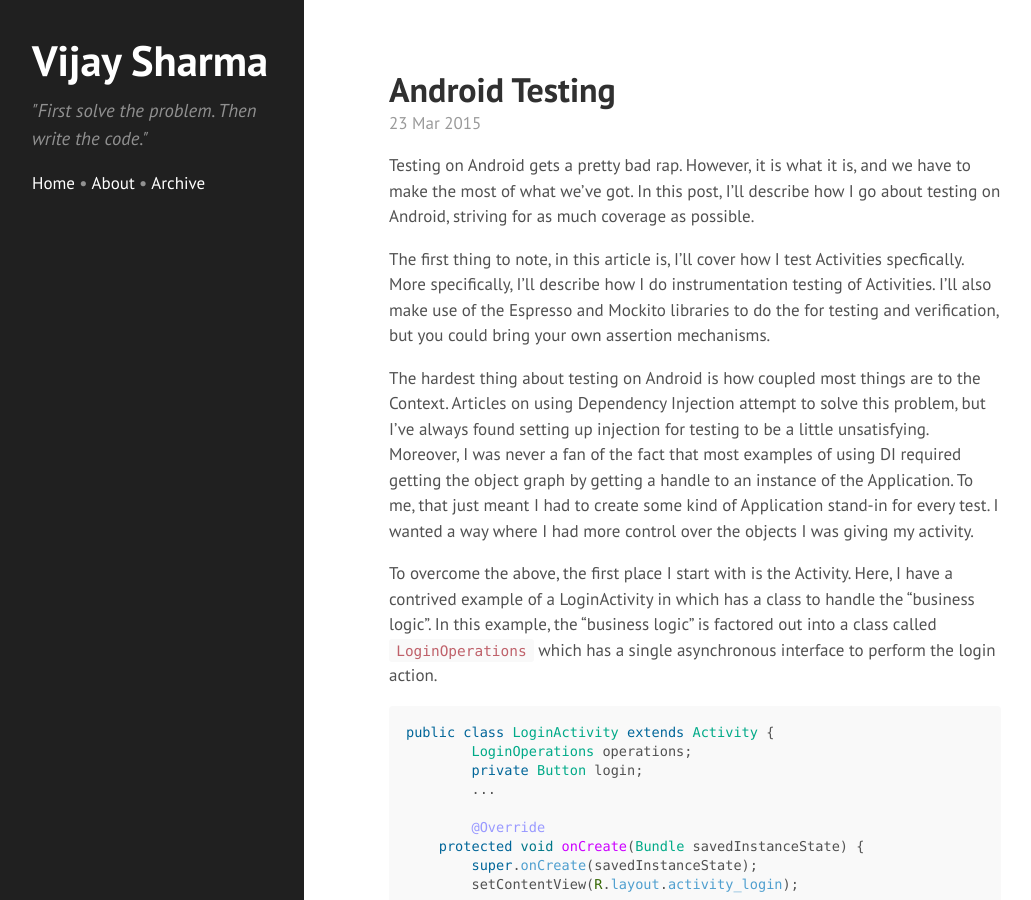
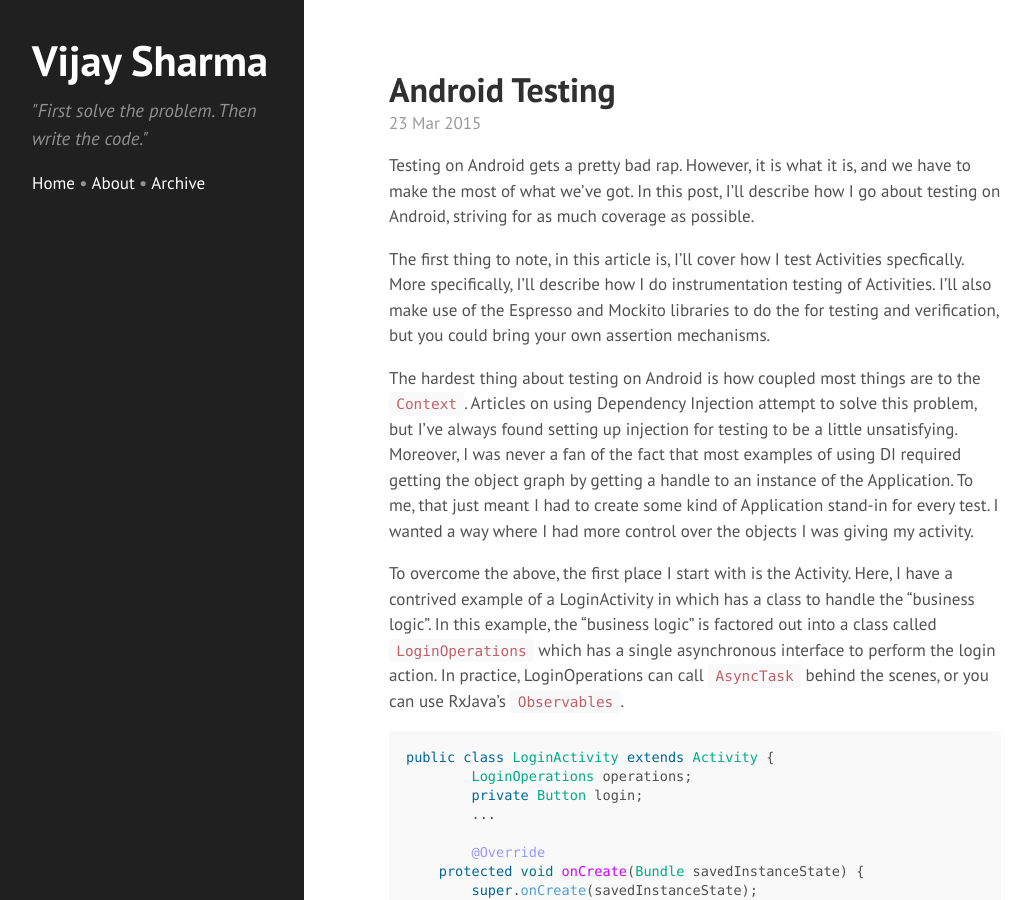
Before and after one commit to vijaysharm/vijaysharm.github.io, a Jekyll site: the page built from _posts/2015-03-23-android-unit-testing.md, in a window 1280 px wide and 900 px high. Shown: the whole window, without its empty margins (2-1033 px from the left). Built offline with Jekyll 4.4.1, drawn with Linux system fonts in a browser that asks for light colours; Markdown is read by kramdown in place of the engine named in the settings; comment, search, counter and statistics services are not loaded.

Commit message:
Small changes

````diff
--- a/_posts/2015-03-23-android-unit-testing.md
+++ b/_posts/2015-03-23-android-unit-testing.md
@@ -7,9 +7,9 @@ Testing on Android gets a pretty bad rap. However, it is what it is, and we have
 
 The first thing to note, in this article is, I'll cover how I test Activities specfically. More specifically, I'll describe how I do instrumentation testing of Activities. I'll also make use of the Espresso and Mockito libraries to do the for testing and verification, but you could bring your own assertion mechanisms.
 
-The hardest thing about testing on Android is how coupled most things are to the Context. Articles on using Dependency Injection attempt to solve this problem, but I've always found setting up injection for testing to be a little unsatisfying. Moreover, I was never a fan of the fact that most examples of using DI required getting the object graph by getting a handle to an instance of the Application. To me, that just meant I had to create some kind of Application stand-in for every test. I wanted a way where I had more control over the objects I was giving my activity.
+The hardest thing about testing on Android is how coupled most things are to the `Context`. Articles on using Dependency Injection attempt to solve this problem, but I've always found setting up injection for testing to be a little unsatisfying. Moreover, I was never a fan of the fact that most examples of using DI required getting the object graph by getting a handle to an instance of the Application. To me, that just meant I had to create some kind of Application stand-in for every test. I wanted a way where I had more control over the objects I was giving my activity.
 
-To overcome the above, the first place I start with is the Activity. Here, I have a contrived example of a LoginActivity in which has a class to handle the "business logic". In this example, the "business logic" is factored out into a class called `LoginOperations` which has a single asynchronous interface to perform the login action.
+To overcome the above, the first place I start with is the Activity. Here, I have a contrived example of a LoginActivity in which has a class to handle the "business logic". In this example, the "business logic" is factored out into a class called `LoginOperations` which has a single asynchronous interface to perform the login action. In practice, LoginOperations can call `AsyncTask` behind the scenes, or you can use RxJava's `Observables`.
 
 ```java
 public class LoginActivity extends Activity {
````
